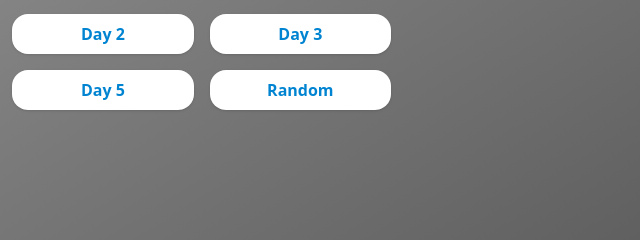
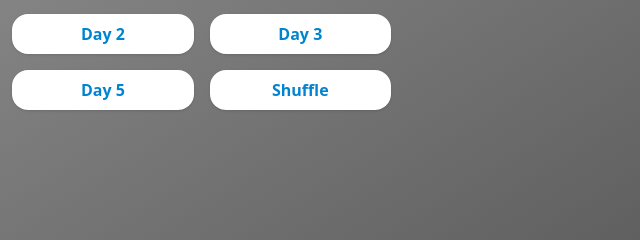
Before and after one commit to obhi1kenobhi/basiclevel, a website built with Vite: page index.html in a window 1280 px wide. Shown: the part 400-640 px from the top of the page, 537-1177 px from the left. Built offline with nearby package versions, Linux system fonts and the light colour scheme.

Commit message:
modified random button to shuffle button

```diff
--- a/index.html
+++ b/index.html
@@ -17,7 +17,7 @@
         <a href="./pages/day03.html" class="bg-white text-sky-600 font-semibold py-2 px-4 rounded-2xl shadow hover:bg-sky-100 transition">Day 3</a>
         <a href="./pages/day04.html" class="bg-white text-sky-600 font-semibold py-2 px-4 rounded-2xl shadow hover:bg-sky-100 transition">Day 4</a>
         <a href="./pages/day05.html" class="bg-white text-sky-600 font-semibold py-2 px-4 rounded-2xl shadow hover:bg-sky-100 transition">Day 5</a>
-        <a href="./pages/mixup.html" class="bg-white text-sky-600 font-semibold py-2 px-4 rounded-2xl shadow hover:bg-sky-100 transition">Random</a>
+        <a href="./pages/mixup.html" class="bg-white text-sky-600 font-semibold py-2 px-4 rounded-2xl shadow hover:bg-sky-100 transition">Shuffle</a>
     </div>
     </div>
     </div>
```
